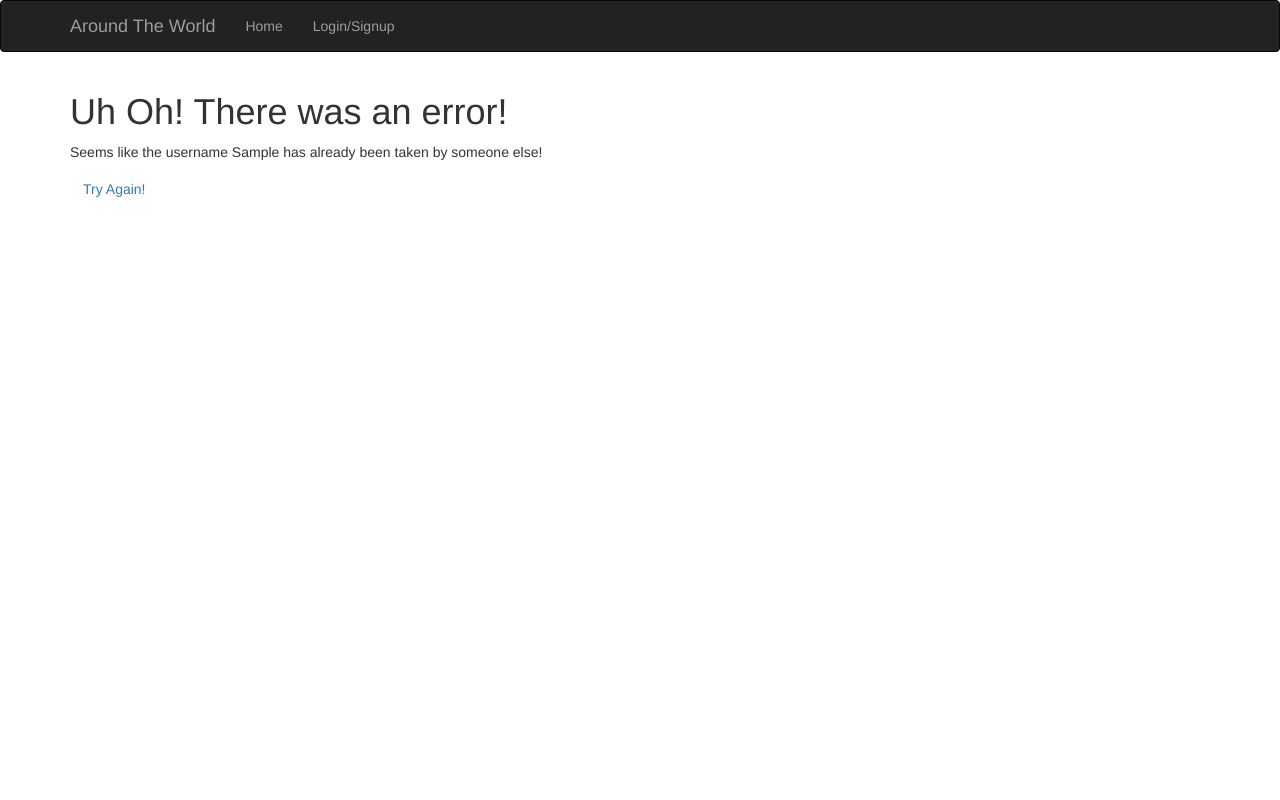
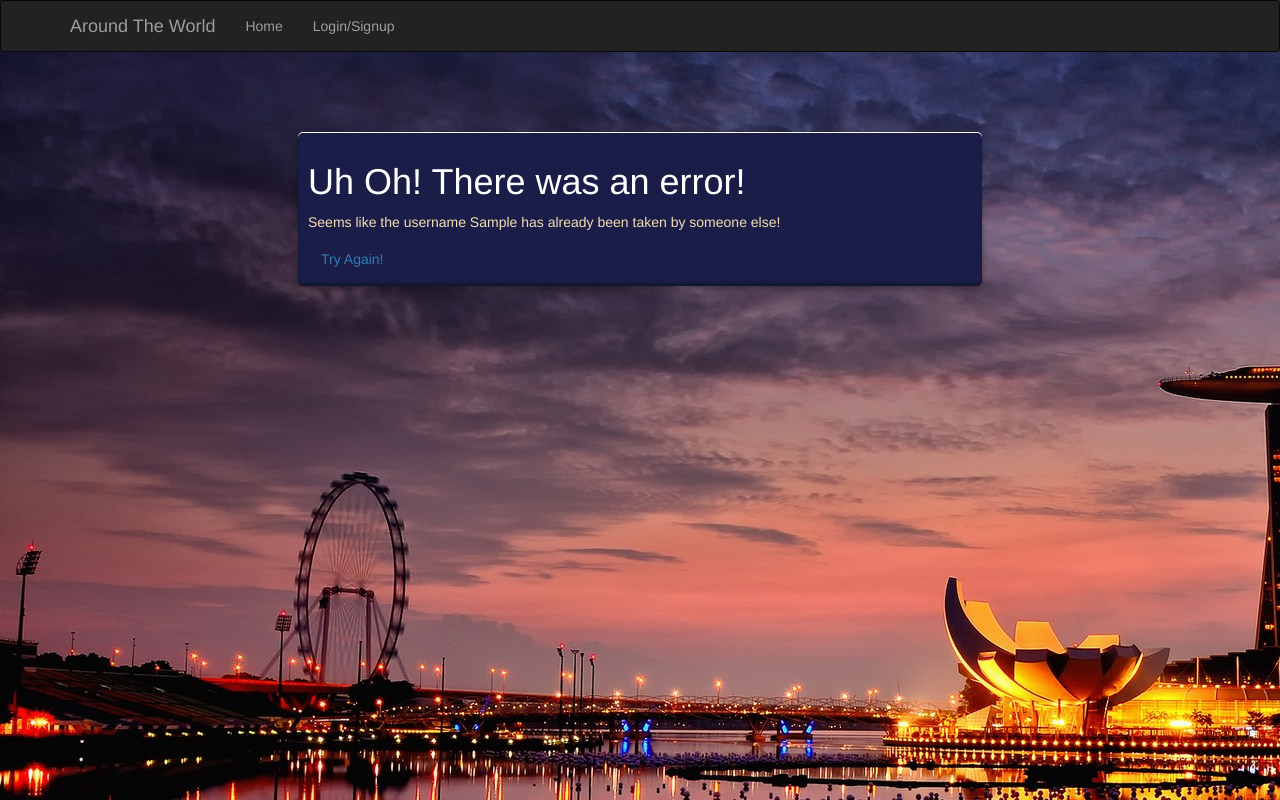
Before and after one commit to JaedenHufnagle/CSC210FinalProject, a Flask app: template templates/user_already_taken.html in a window 1280 px wide. Run offline with Flask 2, Linux system fonts and the light colour scheme; the template is opened without the code that fills it: most values are stand-ins (such as "Sample title", 1, 10 or a date in 2020); some libraries are stand-ins or nearby versions.

Commit message:
Update user_already_taken.html

```diff
--- a/templates/user_already_taken.html
+++ b/templates/user_already_taken.html
@@ -6,13 +6,15 @@
 
 {% block page_content %}
 
- <div>
+  <link rel="stylesheet" type="text/css" href="{{ url_for('static', filename='css/post.css') }}"/>
+ <div class="form-1">
         <h1>Uh Oh! There was an error!</h1>
 
         <p>Seems like the username {{userData}} has already been taken by someone else!</p>
 
         <a href="{{ url_for('signup') }}"type="button" class="btn btn-outline-primary">Try Again!</a>
 
+
     </div>
 
   {% endblock %}
```
